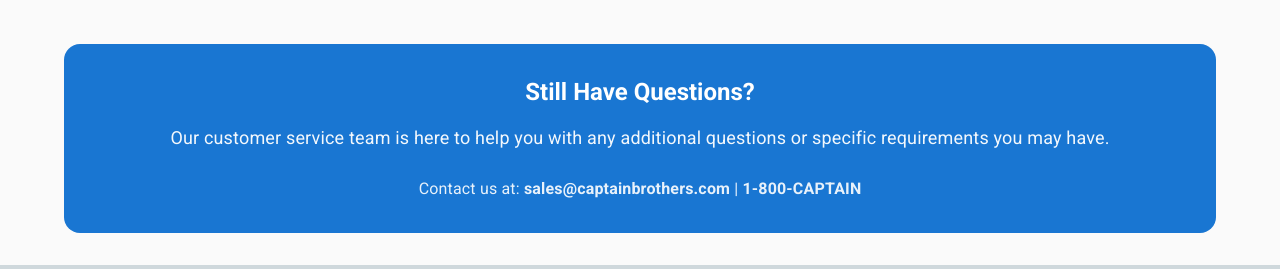
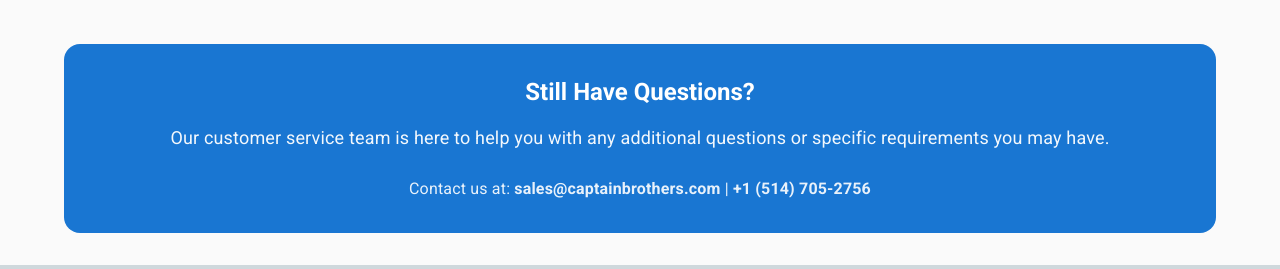
Before and after one commit to JerinJohn30/frontend-website, a React (Vite) app: page / in a window 1280 px wide. Shown: the part 6081-6350 px from the top of the page. Built offline with nearby package versions, Linux system fonts and the light colour scheme.

Commit message:
Update FAQ.jsx

```diff
--- a/src/components/FAQ.jsx
+++ b/src/components/FAQ.jsx
@@ -250,7 +250,7 @@
               opacity: 0.9,
             }}
           >
-            Contact us at: <strong>sales@captainbrothers.com</strong> | <strong>1-800-CAPTAIN</strong>
+            Contact us at: <strong>sales@captainbrothers.com</strong> | <strong>+1 (514) 705-2756</strong>
           </Typography>
         </Box>
       </Container>
```
